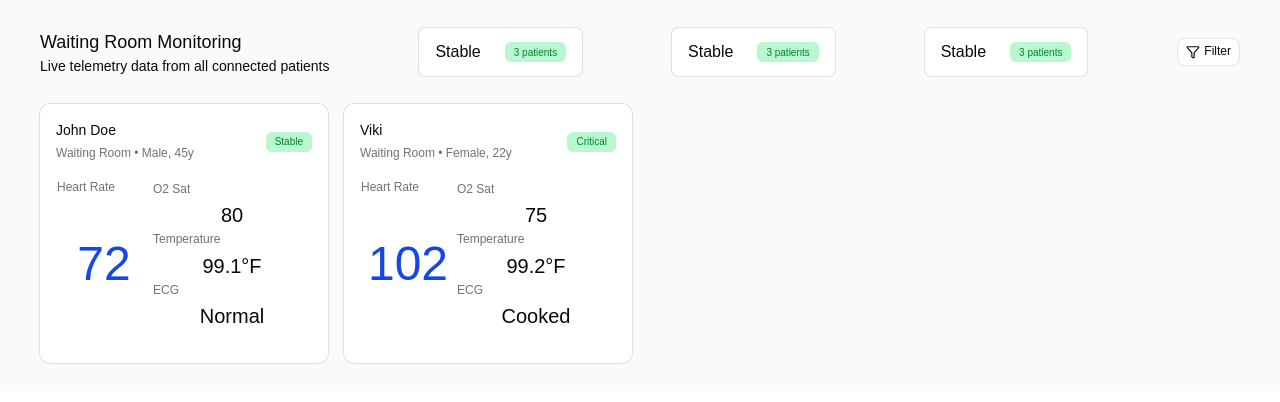
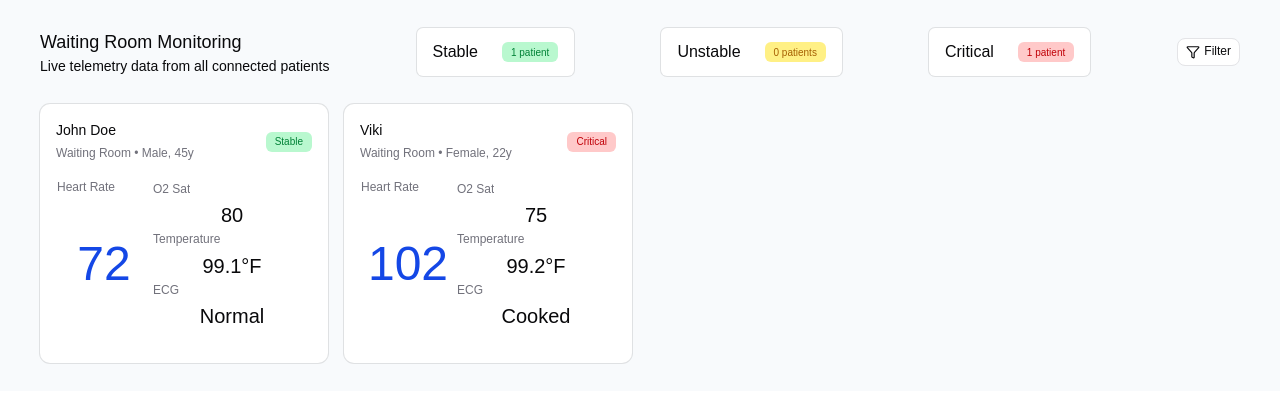
Before and after one commit to husseinaltahhan/EHMS-Dashboard, a React (Vite) app in the folder ehms-dashboard/: page / in a window 1280 px wide. Shown: the top 402 px of the page. Built offline with nearby package versions, Linux system fonts and the light colour scheme.

Commit message:
Made patient status tracking dynamic

```diff
--- a/ehms-dashboard/src/components/ConditionIndicator.tsx
+++ b/ehms-dashboard/src/components/ConditionIndicator.tsx
@@ -1,11 +1,18 @@
 import Indicators from './Indicators'
+import type { State } from "../types"
 
+interface Props {
+    state : State,
+    patientNumber? : number
+}
 
-function ConditionIndicator(){
-    return(
+function ConditionIndicator({ state, patientNumber }: Props) {
+    const isCount = patientNumber !== undefined
+
+    return (
         <div className="flex h-12 px-4 gap-6 bg-background rounded-sm ring-1 ring-foreground/10 justify-center items-center">
-            <h1>Stable</h1>
-            <Indicators state={"3 patients"} />
+            {isCount && <h1>{state}</h1>}
+            <Indicators state={state} patientNumber={patientNumber} />
         </div>
     )
 }
--- a/ehms-dashboard/src/components/Header.tsx
+++ b/ehms-dashboard/src/components/Header.tsx
@@ -8,9 +8,9 @@ function Header(){
                 <h1 className="text-lg">Waiting Room Monitoring</h1>
                 <p className="text-sm">Live telemetry data from all connected patients</p>
             </div>
-            <ConditionIndicator />
-            <ConditionIndicator />
-            <ConditionIndicator />
+            <ConditionIndicator state="Stable" patientNumber={1} />
+            <ConditionIndicator state="Unstable" patientNumber={0} />
+            <ConditionIndicator state="Critical" patientNumber={1}/>
             <FilterButton />
         </div>
     )
--- a/ehms-dashboard/src/components/Indicators.tsx
+++ b/ehms-dashboard/src/components/Indicators.tsx
@@ -1,14 +1,28 @@
 import { Badge } from './ui/badge'
 import { cn } from "@/lib/utils"
+import type { State } from "@/types"
 
-interface Props extends React.ComponentProps<"div">{
-    state : string
+interface Props {
+    state: State
+    className?: string
+    patientNumber? : number
 }
 
-function Indicators({state, className} : Props){
+const stateStyles: Record<State, string> = {
+    Stable: "bg-green-200 text-green-700 dark:bg-green-900 dark:text-green-300",
+    Unstable: "bg-yellow-200 text-yellow-700 dark:bg-yellow-900 dark:text-yellow-300",
+    Critical: "bg-red-200 text-red-700 dark:bg-red-900 dark:text-red-300",
+}
+
+function Indicators({ state, patientNumber, className }: Props) {
+    const label =
+        patientNumber === undefined
+            ? state
+            : `${patientNumber} ${patientNumber === 1 ? "patient" : "patients"}`
+
     return (
-        <Badge className={cn("bg-green-200 text-green-700 justify-self-end self-center", className)}>
-            {state}
+        <Badge className={cn("justify-self-end self-center", stateStyles[state], className)}>
+            {label}
         </Badge>
     )
 }
--- a/ehms-dashboard/src/components/PatientCard.tsx
+++ b/ehms-dashboard/src/components/PatientCard.tsx
@@ -11,6 +11,7 @@ import {
 import Indicators from './Indicators'
 import HeartRateTracker from './HeartRateTracker'
 import VitalTracker from './VitalTracker'
+import type {State} from '../types'
 //import { Input } from "@/components/ui/input"
 //import { Label } from "@/components/ui/label"
 
@@ -22,7 +23,7 @@ interface Props {
   o2Sat : number,
   temp : string,
   ecg : string,
-  status : string,
+  status : State,
 }
 
 function PatientCard(props : Props) {
--- /dev/null
+++ b/ehms-dashboard/src/types.ts
@@ -0,0 +1 @@
+export type State = "Stable" | "Unstable" | "Critical"
```
